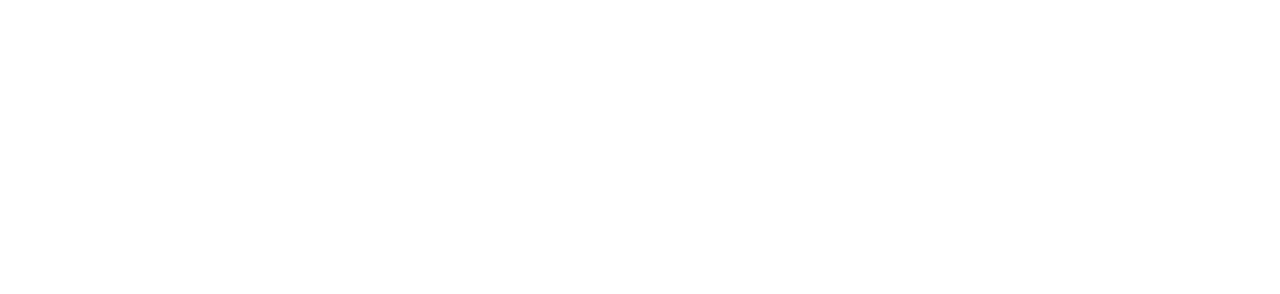
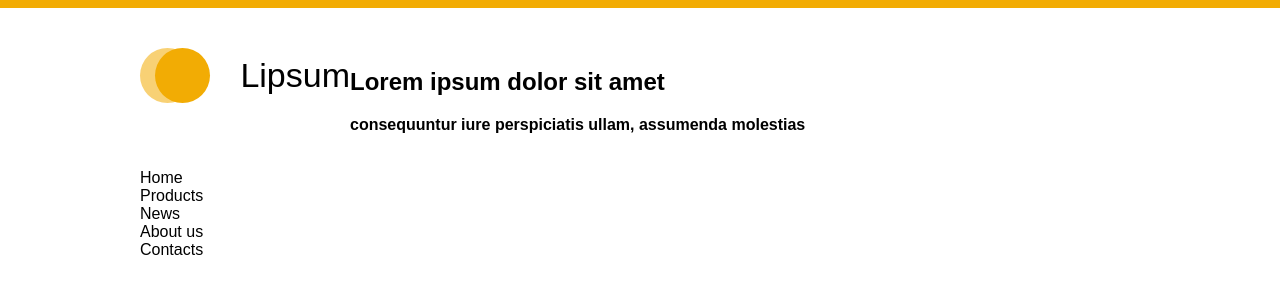
Before and after one commit to 777666-ctrl/project_html, a plain HTML site: page index.html in a window 1280 px wide. Drawn offline with Linux system fonts and the light colour scheme.

Commit message:
create_logo_styles

```diff
--- a/index.html
+++ b/index.html
@@ -1,12 +1,45 @@
 <!DOCTYPE html>
 <html lang="en">
+
 <head>
     <meta charset="UTF-8">
     <meta name="viewport" content="width=device-width, initial-scale=1.0">
     <meta http-equiv="X-UA-Compatible" content="ie=edge">
+    <link rel="stylesheet" href="style.css">
     <title>Document</title>
 </head>
+
 <body>
+    <div class="container">
+
+        <header class="header">
+            <div class="header__top">
+                <div class="logo logo_size_large">
+                    Lipsum
+
+                </div>
+                <div class="header__description">
+                    <h2>Lorem ipsum dolor sit amet</h2>
+                    <b>consequuntur iure perspiciatis ullam, assumenda molestias</b>
+                </div>
+            </div>
+            <nav>
+                <ul class="header__menu">
+                    <li><a class="headr__link">Home</a></li>
+                    <li><a class="headr__link">Products</a></li>
+                    <li><a class="headr__link">News</a></li>
+                    <li><a class="headr__link">About us</a></li>
+                    <li><a class="headr__link">Contacts</a></li>
+
+                </ul>
+            </nav>
+
+
+        </header>
+
+    </div>
+
 
 </body>
+
 </html>
--- a/style.css
+++ b/style.css
@@ -0,0 +1,91 @@
+/* Main styles*/
+
+*{
+    box-sizing: border-box;
+    font-family: Arial, Helvetica, sans-serif;
+}
+
+
+body, ul {
+    margin: 0;
+    padding: 0;
+}
+
+body {
+    border-top: 8px solid #f2ac04;
+}
+
+a {
+    text-decoration: none;
+
+}
+
+li {
+    list-style: none;
+}
+
+.container {
+    margin: auto;
+    max-width: 1000px;
+}
+
+/* End main styles*/
+
+/* Shared styles*/
+
+.logo {
+    position: relative;
+    display: flex;
+    justify-content: flex-end;
+    align-items: center;
+}
+
+.logo::after, .logo::before {
+    content: "";
+    border-radius: 50%;
+    position: absolute;
+    background: #f2ac04;
+    z-index: 5;
+    top: 0;
+}
+
+.logo::after {
+    left: 15px;
+}
+
+.logo::before {
+
+    left: 0;
+    opacity: 0.55;
+}
+
+.logo_size_large {
+    width: 210px;
+    height: 55px;
+    font-size: 34px;
+}
+
+.logo_size_large::after, .logo_size_large::before {
+    height: 55px;
+    width: 55px;
+}
+
+.logo_size_little {
+    width: 210px;
+    height: 65px;
+    font-size: 34px;
+}
+
+
+/* End shared styles*/
+
+
+
+
+/* Header styles*/
+
+.header__top {
+    display: flex;
+    flex-wrap: wrap;
+    margin: 40px 0 35px 0;
+}
```
